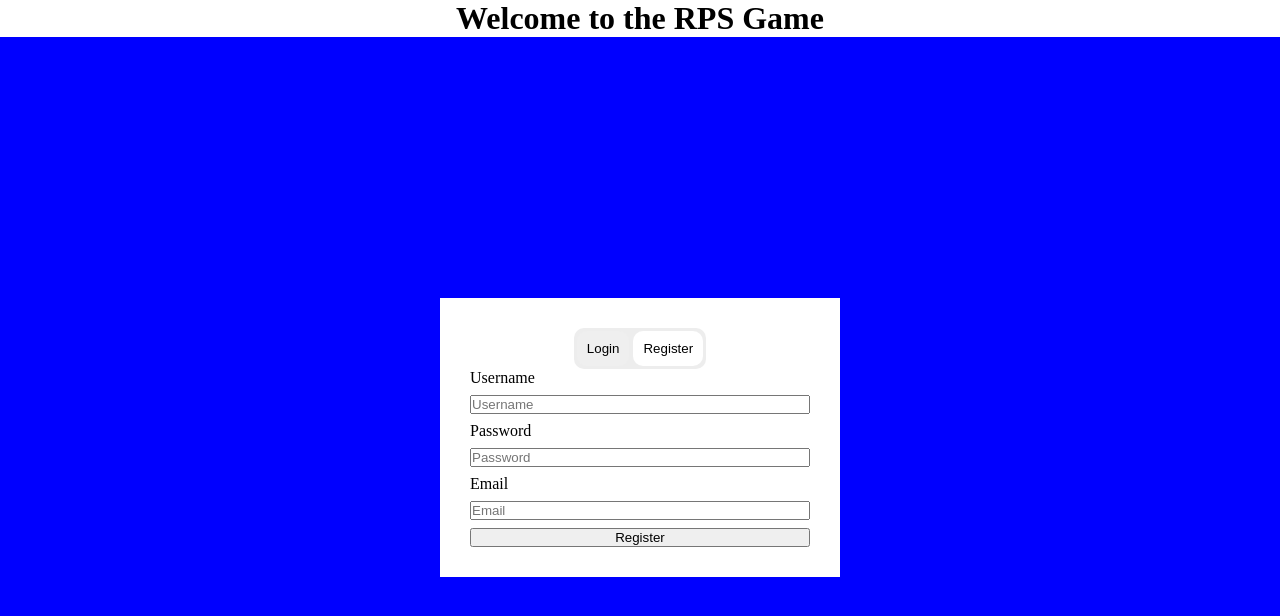
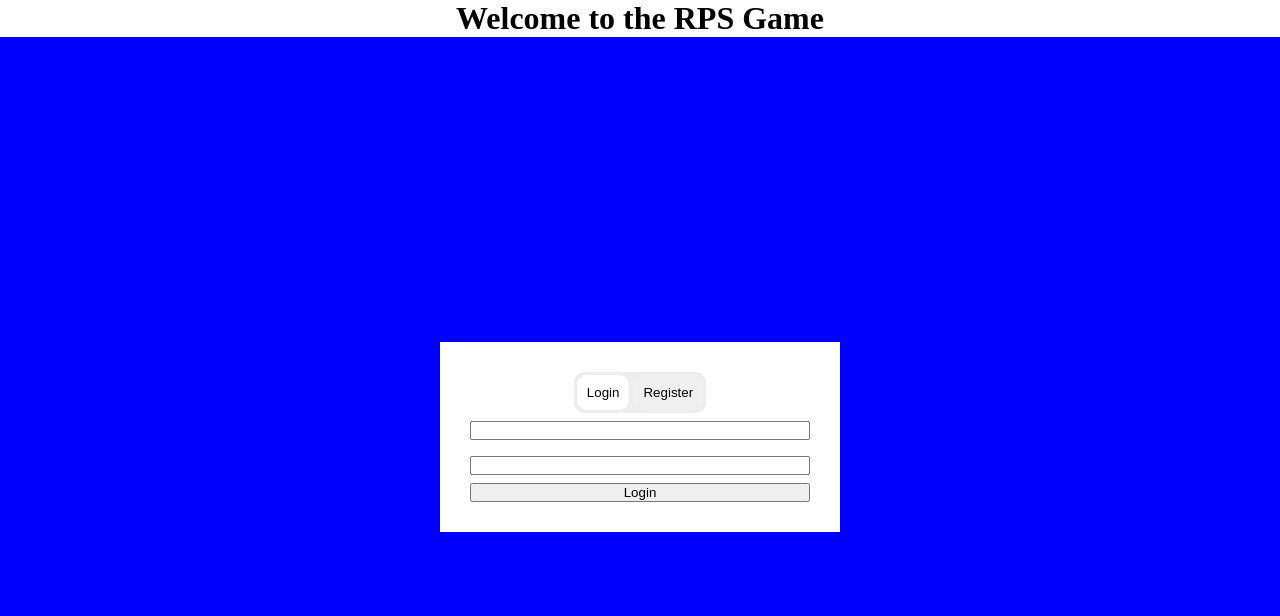
Before and after one commit to micke-ly/TestClone, a plain HTML site: page index.html in a window 1280 px wide. Both pictures are taken after a click on the button "Login". Drawn offline with Linux system fonts and the light colour scheme.

Commit message:
+logic for changing forms in js

```diff
--- a/index.html
+++ b/index.html
@@ -17,10 +17,16 @@
       <div class="form-container">
         <div class="form-toggle-wrapper">
           <div class="form-toggle-container">
-            <button class="form-toggle-style form-toggle-inactive">
+            <button
+              class="form-toggle-style form-toggle-inactive"
+              id="login-toggle"
+            >
               Login
             </button>
-            <button class="form-toggle-style form-toggle-active">
+            <button
+              class="form-toggle-style form-toggle-active"
+              id="register-toggle"
+            >
               Register
             </button>
           </div>
@@ -29,7 +35,7 @@
           <label for="username"></label>
           <input type="text" name="username" id="username" />
           <label for="password"></label>
-          <input type="text" name="password" id="" password />
+          <input type="text" name="password" id="password" />
           <button type="submit">Login</button>
         </form>
         <form id="register-form" class="form-style">
--- a/main.js
+++ b/main.js
@@ -0,0 +1,43 @@
+// SELECTORS
+const registerToggle = document.getElementById('register-toggle');
+const loginToggle = document.getElementById('login-toggle');
+const registerForm = document.getElementById('register-form');
+// const formToggleButton = document.querySelectorAll('.form-toggle-style');
+const loginForm = document.getElementById('login-form');
+
+function changeToLogin() {
+  if (
+    registerForm.classList.contains('inactive-form') &&
+    registerToggle.classList.contains('form-toggle-inactive')
+  ) {
+    registerForm.classList.remove('inactive-form');
+    loginForm.classList.add('inactive-form');
+
+    loginToggle.classList.remove('form-toggle-active');
+    registerToggle.classList.add('form-toggle-active');
+    loginToggle.classList.add('form-toggle-inactive');
+    registerToggle.classList.remove('form-toggle-inactive');
+  }
+}
+
+function changeToRegister() {
+  if (
+    loginForm.classList.contains('inactive-form') &&
+    loginToggle.classList.contains('form-toggle-inactive')
+  ) {
+    loginForm.classList.remove('inactive-form');
+    registerForm.classList.add('inactive-form');
+
+    registerToggle.classList.remove('form-toggle-active');
+    loginToggle.classList.remove('form-toggle-inactive');
+    loginToggle.classList.add('form-toggle-active');
+    registerToggle.classList.add('form-toggle-inactive');
+  }
+}
+
+// formToggleButton.forEach((button) => {
+//   button.addEventListener('click', toggleForm);
+// });
+
+registerToggle.addEventListener('click', changeToLogin);
+loginToggle.addEventListener('click', changeToRegister);
```
